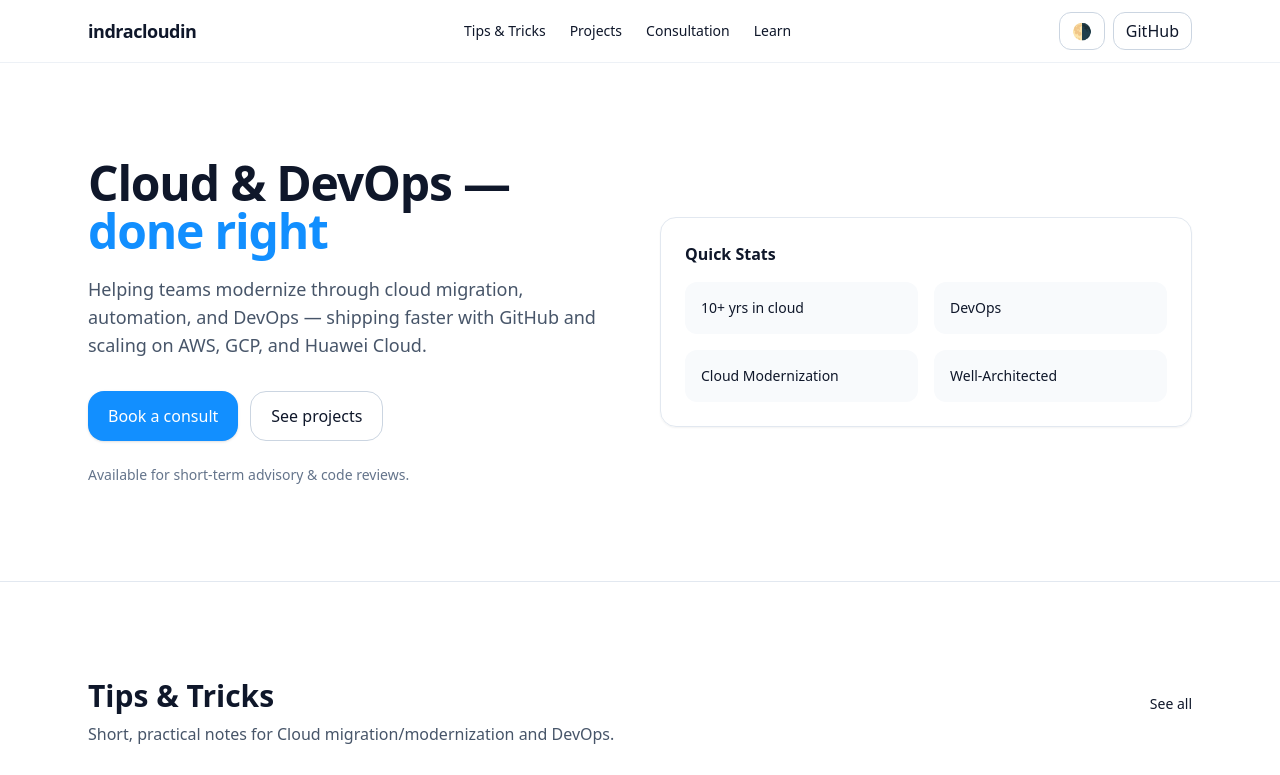
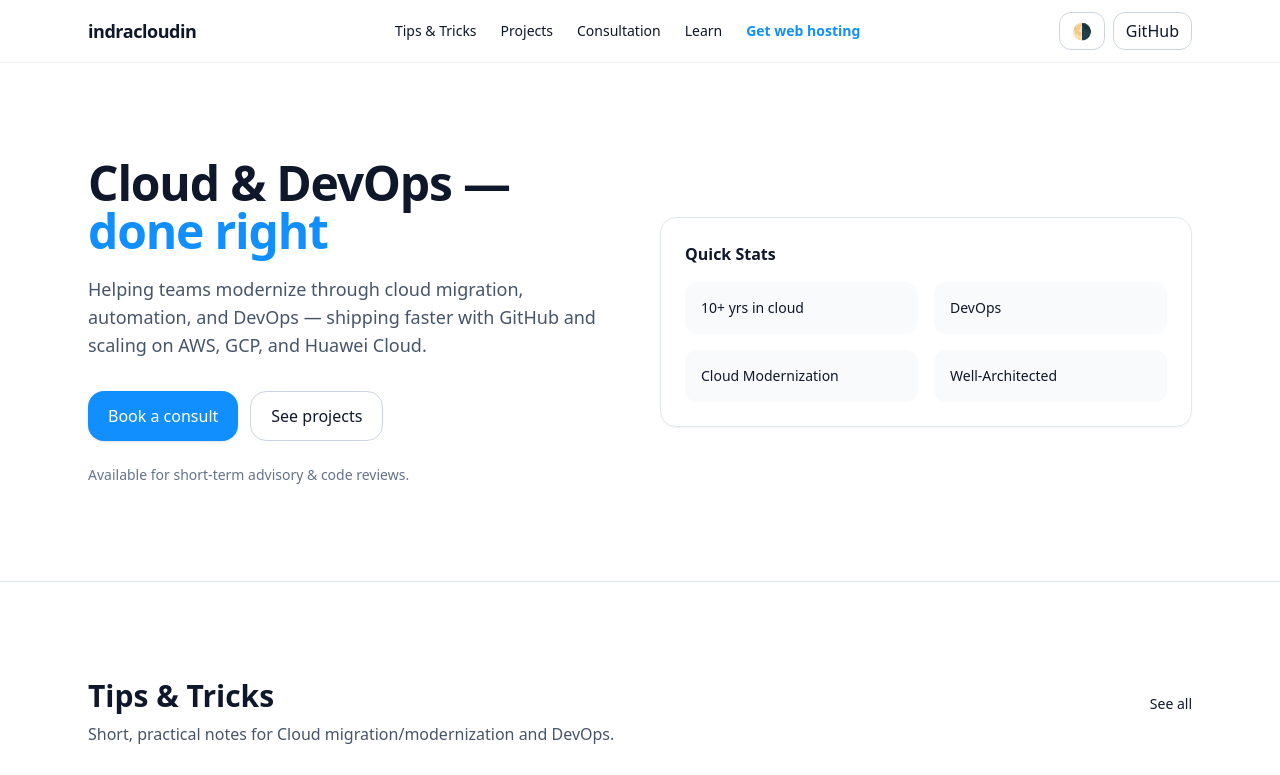
Before and after one commit to indracloudin/myblog, a plain HTML site: page index.html in a window 1280 px wide. Shown: the top 775 px of the page. Drawn offline with nearby package versions, Linux system fonts and the light colour scheme.

Commit message:
added niagahoster referal link

```diff
--- a/index.html
+++ b/index.html
@@ -78,6 +78,10 @@
         <a href="#projects" class="hover:text-brand-600 dark:hover:text-brand-400">Projects</a>
         <a href="#consult" class="hover:text-brand-600 dark:hover:text-brand-400">Consultation</a>
         <a href="#learn" class="hover:text-brand-600 dark:hover:text-brand-400">Learn</a>
+        <a href="https://niagahoster.co.id?REFERRALCODE=YPFDEPOASN3M" target="_blank"
+          class="hover:text-brand-600 dark:hover:text-brand-400 font-semibold text-brand-600">
+          Get web hosting
+        </a>
       </nav>
       <div class="flex items-center gap-2">
         <button aria-label="Toggle theme" class="rounded-xl px-3 py-1.5 border border-slate-300 dark:border-slate-700 hover:bg-slate-100 dark:hover:bg-slate-800" onclick="setTheme(document.documentElement.classList.contains('dark') ? 'light' : 'dark')">🌗</button>
```
